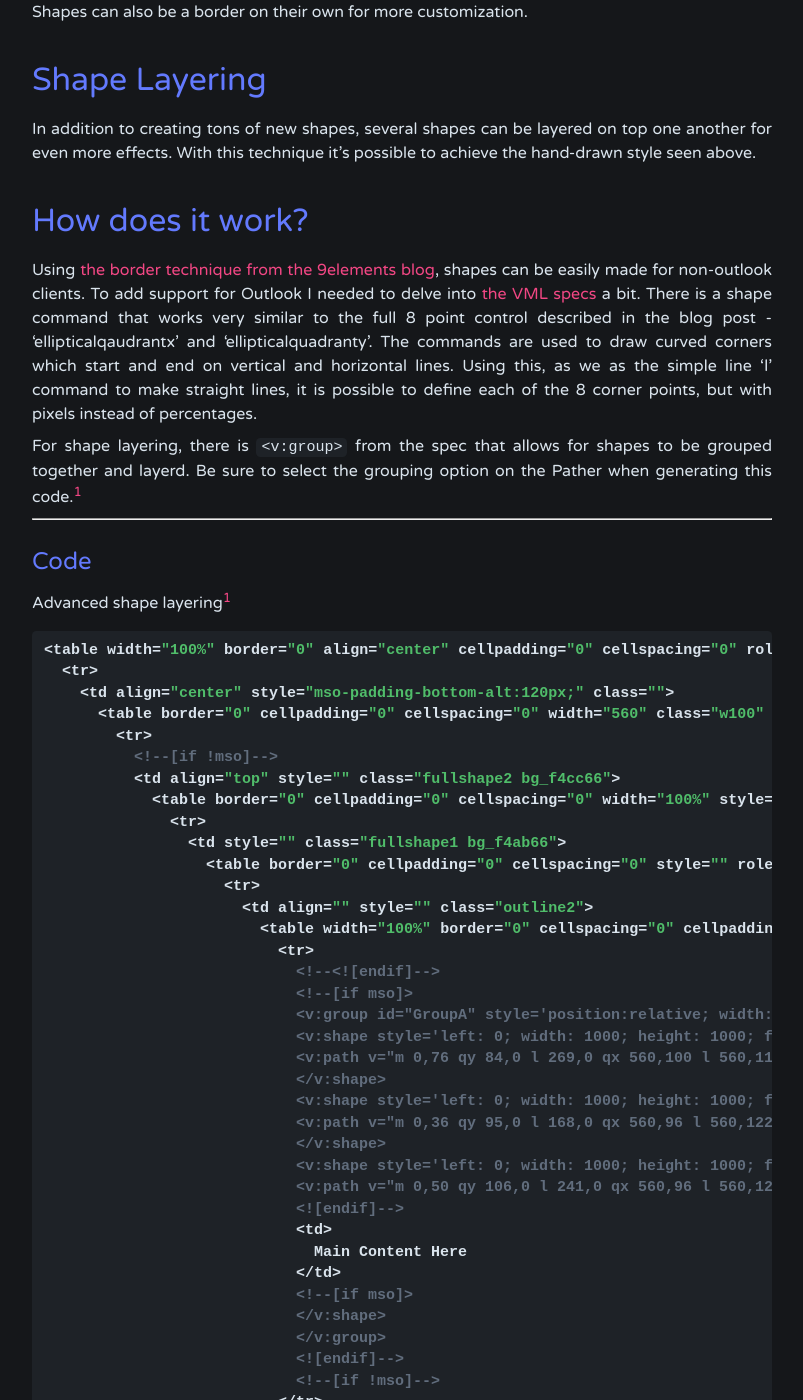
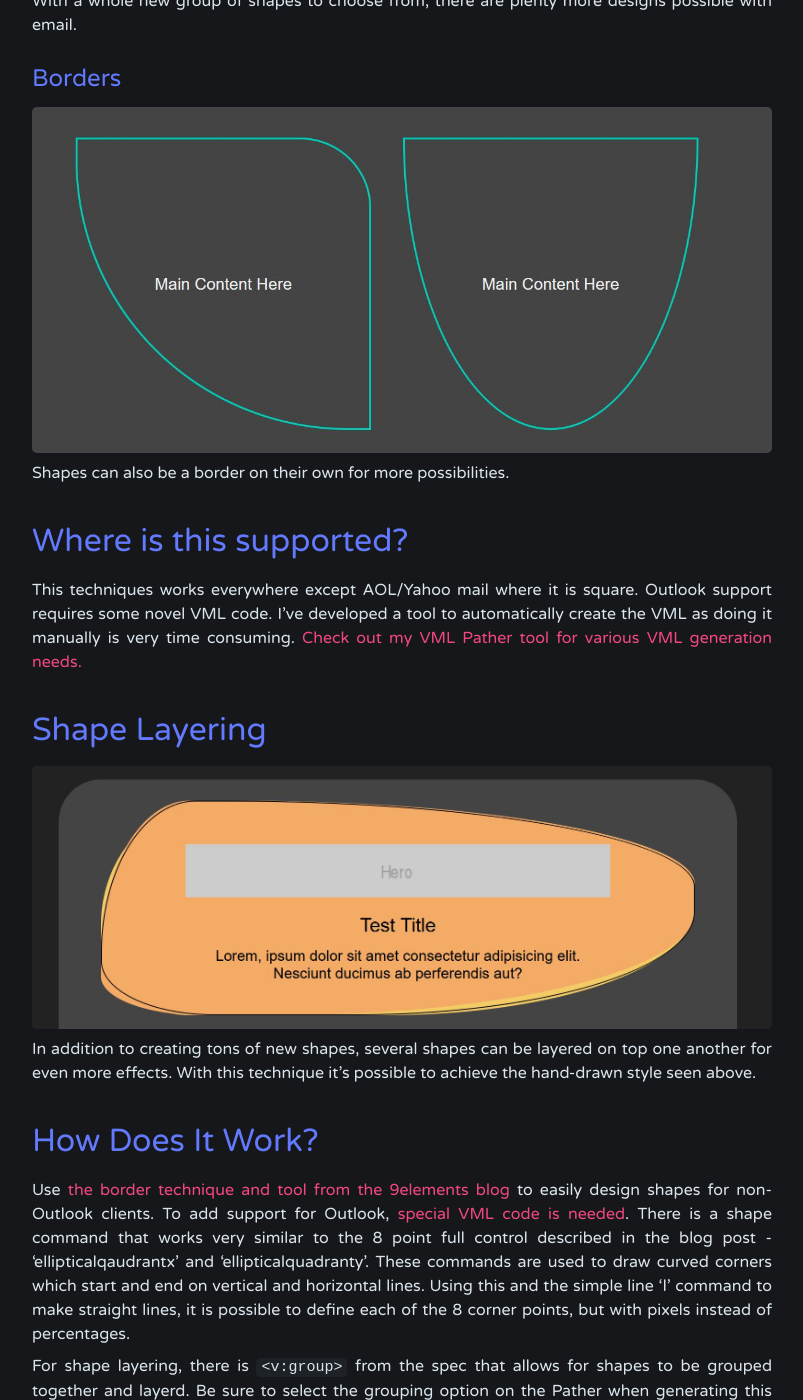
Before and after one commit to Colin-Whelan/Colin-Whelan.github.io, a Jekyll site: the page built from _posts/2022-10-03-organic-shapes.md, in a window 1280 px wide and 1400 px high, scrolled down 1245 px. Shown: the whole window, without its empty margins (238-1041 px from the left). Built offline with Jekyll 4.4.1, drawn with Linux system fonts in a browser that asks for light colours; nearby versions of some CDN libraries; comment, search, counter and statistics services are not loaded; some of the changed text lies outside the part shown.

Commit message:
shapePage updates, and added expand section functionality
is limited to one code section per expand

````diff
--- /dev/null
+++ b/_includes/text-expand.html
@@ -0,0 +1,31 @@
+<script>
+
+    var elements = document.querySelectorAll('p');
+    Array.prototype.forEach.call(elements, function(el, i){
+        if(el.outerHTML=='<p>[expand]</p>') {
+        // console.log(el)
+            el.outerHTML = '<div class="expand" style="display: none; height: 0; overflow: hidden;">';
+        }
+        if(el.outerHTML=='<p>[/expand]</p>') {
+            // console.log(el)
+            el.outerHTML = '</div>';
+        }
+    });
+
+    var elements = document.querySelectorAll('div.expand');
+    Array.prototype.forEach.call(elements, function(el, i){
+        if(el.outerHTML=='<div class="expand" style="display: none; height: 0; overflow: hidden;"></div>') {
+        // console.log(el)
+            el.innerHTML = el.nextSibling.nextSibling.innerHTML;
+            el.nextSibling.nextSibling.innerHTML = ''
+        }
+        console.log(el.nextSibling.nextSibling)
+
+    });
+
+    var elements = document.querySelectorAll('div.expand');
+    Array.prototype.forEach.call(elements, function(el, i){
+        el.previousElementSibling.innerHTML = el.previousElementSibling.innerHTML + '<span>&nbsp;&nbsp;&nbsp; <a style="cursor: pointer;" onclick="this.parentNode.parentNode.nextElementSibling.style.display = \'block\'; this.parentNode.parentNode.nextElementSibling.style.height = \'auto\'; this.parentNode.style.display = \'none\';">click&nbsp;to&nbsp;expand</a></span>';
+    });
+
+</script>
--- a/_layouts/default.html
+++ b/_layouts/default.html
@@ -19,6 +19,7 @@
         searchPseudoElements: true
       }
     </script>
+    {% include text-expand.html %}
   </body>
 
 </html>
--- a/_posts/2022-10-03-organic-shapes.md
+++ b/_posts/2022-10-03-organic-shapes.md
@@ -5,33 +5,44 @@
 categories: HTML CSS Outlook NewTech
 ---
 
-![shapes](../../../../../../../assets/images/shapes.png)
+![](../../../../../../../assets/images/shapes.png)
+
+# Intro to Organic Shapes
 
 I have been working on a new design capability and tool to bring a fresh look and feel to emails that I am ready to share with the world.
 
 Over the past decade there has been a bigger push toward curved designs, which have mostly been locked away from email due to lack of support. I've found a solution to the problem, and it's so simple I'm surprised I haven't seen it earlier.
 
-![example](../../../../../../../assets/images/organicShape-example.jpg)
+## Basic Shapes
+
+![](../../../../../../../assets/images/organicShape-basic.jpg)
+
+With a whole new group of shapes to choose from, there are plenty more designs possible with email.
+
+
+
+## Borders
+
+![](../../../../../../../assets/images/organicShape-borders.jpg)
+
+Shapes can also be a border on their own for more possibilities.
 
 # Where is this supported?
 
 This techniques works everywhere except AOL/Yahoo mail where it is square. Outlook support requires some novel VML code. I've developed a tool to automatically create the VML as doing it manually is very time consuming. [Check out my VML Pather tool for various VML generation needs.](https://vml-pather.glitch.me/)
 
-## Borders
+# Shape Layering
 
-Shapes can also be a border on their own for more customization.
-
-# Shape Layering
+![example of shape layering](../../../../../../../assets/images/organicShape-example.jpg)
 
 In addition to creating tons of new shapes, several shapes can be layered on top one another for even more effects. With this technique it's possible to achieve the hand-drawn style seen above.
 
-# How does it work?
+# How Does It Work?
 
-Using [the border technique from the 9elements blog](https://9elements.com/blog/css-border-radius/), shapes can be easily made for non-outlook clients.
-To add support for Outlook I needed to delve into [the VML specs](https://www.w3.org/TR/NOTE-VML) a bit. There is a shape command that works very similar to the full 8 point control described in the blog post - 'ellipticalqaudrantx' and 'ellipticalquadranty'. The commands are used to draw curved corners which start and end on vertical and horizontal lines. Using this, as we as the simple line 'l' command to make straight lines, it is possible to define each of the 8 corner points, but with pixels instead of percentages.
+Use [the border technique and tool from the 9elements blog](https://9elements.com/blog/css-border-radius/) to easily design shapes for non-Outlook clients.
+To add support for Outlook, [special VML code is needed](https://www.w3.org/TR/NOTE-VML). There is a shape command that works very similar to the 8 point full control described in the blog post - 'ellipticalqaudrantx' and 'ellipticalquadranty'. These commands are used to draw curved corners which start and end on vertical and horizontal lines. Using this and the simple line 'l' command to make straight lines, it is possible to define each of the 8 corner points, but with pixels instead of percentages.
 
-For shape layering, there is `<v:group>` from the spec that allows for shapes to be grouped together and layerd. Be sure to select the grouping option on the Pather when generating this code.[^1]
-
+For shape layering, there is `<v:group>` from the spec that allows for shapes to be grouped together and layerd. Be sure to select the grouping option on the Pather when generating this code.[^1] This changes a couple things about the shape code to enable the grouping option.
 
 [^1]: With shape layering, an arbitrary amount of padding may be needed for Outlook. Use  `mso-padding-bottom-alt:_px;` and test to adjust as needed.
 
@@ -39,12 +50,66 @@
 
 ## Code
 
-Advanced shape layering[^1]
+### Basic Shapes
+
+Design shapes using the 8 point full control tool from 9elements then copy and paste the values into [my VML pather tool](https://vml-pather.glitch.me/).
+
+HTML
+
+[expand]
+
+```html
+<table border="0" cellpadding="0" cellspacing="0" style="" role="presentation">
+  <tr>
+    <td style="" class="fullshape1 bg_D2ECEB">
+      <table border="0" cellpadding="0" cellspacing="0" width="560"class="w100" style="" role="presentation">
+        <tr>
+          <!--[if mso]>
+          <v:shape style='left: 0; width: 560; height: 200; flip:y;' fill="true" fillcolor="#F4AB66" stroke="false" coordorigin="0 0" coordsize="560 200">
+          <v:path v="m 0,36 qy 95,0 l 168,0 qx 560,96 l 560,122 qy 129,200 l 84,200 qx 0,58 x"/>
+          <![endif]-->
+          <td valign="top" style="">
+            Main Content Here
+          </td>
+          <!--[if mso]>
+          </v:shape>
+          <![endif]-->
+        </tr>
+      </table>
+    </td>
+  </tr>
+</table>
+```
+
+[/expand]
+
+CSS
+
+[expand]
+
+```css
+.fullshape1 {
+border-radius: 15% 77% 70% 17% / 71% 39% 48% 18% !important;
+}
+.bg_D2ECEB { background-color: #D2ECEB; }
+```
+
+[/expand]
+
+---
+
+### Advanced Shape Layering[^1]
+
+Like basic shapes, design with the 9elements pages and paste values into [my VML pather tool](https://vml-pather.glitch.me/). Be sure to select the `<v:group>` option. To get this working on the rest of the devices, add the background colors and shape details to classes and asign to nested `<td>`'s as needed.
+
+HTML
+
+[expand]
 
 ```html
 <table width="100%" border="0" align="center" cellpadding="0" cellspacing="0" role="presentation">
   <tr>
-    <td align="center" style="mso-padding-bottom-alt:120px;" class="">
+    <td align="center" style="mso-padding-bottom-alt:130px;" class="">
       <table border="0" cellpadding="0" cellspacing="0" width="560" class="w100" style="" role="presentation">
         <tr>
           <!--[if !mso]-->
````
Also changed, not shown: other parts of _posts/2022-10-03-organic-shapes.md (+11 -0 lines), _layouts/post.html (line endings or trailing spaces), assets/images/organicShape-basic.jpg (added), assets/images/organicShape-borders.jpg (added).
